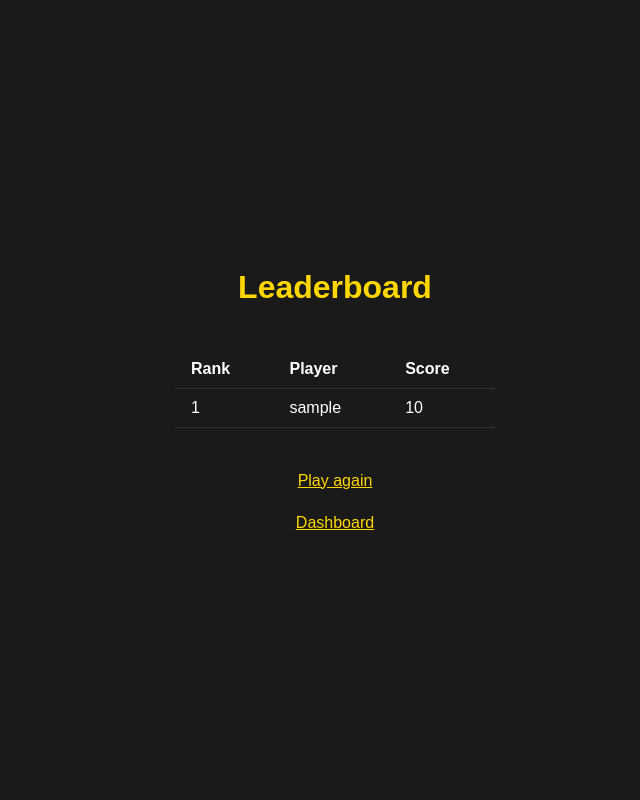
After one commit to silas-gh/ChessHILO, a Flask app: page /leaderboard in a window 1280 px wide. The commit adds this page. Shown: the whole page, without its empty margins (305-945 px from the left). Run offline with Flask 3, Linux system fonts and the light colour scheme; a database or web service that is not in the repository returns one stand-in record (values such as "Sample title"); some libraries are stand-ins or nearby versions.

Commit message:
implemented leaderboard; updated routes, added new executes, added leaderboard.html, styling and fixed minor bugs

```diff
--- a/src/app.py
+++ b/src/app.py
@@ -28,11 +28,13 @@ def login():
     if request.method == 'POST':
         username = request.form['username']
         password = request.form['password']
-        cursor.execute("SELECT password_hash FROM users WHERE username = %s", (username,))
+        cursor.execute("SELECT user_id, password_hash FROM users WHERE username = %s", (username,))
         user = cursor.fetchone()
 
-        if user and bcrypt.checkpw(password.encode('utf-8'), user[0].encode('utf-8')):
+        if user and bcrypt.checkpw(password.encode('utf-8'), user[1].encode('utf-8')):
+            session['user_id'] = str(user[0])
             session['username'] = username
+            session['is_guest'] = False
             session['started'] = False
             return redirect('/dashboard')
         else:
@@ -69,6 +71,7 @@ def register():
 
 @app.route('/guest')
 def guest():
+    session.pop('user_id', None)
     session['username'] = None
     session['is_guest'] = True
     session['started'] = False
@@ -133,12 +136,36 @@ def correct():
 
 @app.route('/incorrect')
 def incorrect():
-    # save score, add to leaderboard ?
-    # or track personal best in the corner or something
+    user_id = session.get('user_id')
+    score = session.get('score', 0)
+
+    print("saving score:", score, "for user_id:", user_id)
+
+    if user_id:
+        cursor.execute("""
+            INSERT INTO leaderboard (user_id, score)
+            VALUES (%s, %s)
+            ON CONFLICT (user_id)
+            DO UPDATE SET score = GREATEST(leaderboard.score, EXCLUDED.score)
+        """, (user_id, session.get('score', 0)))
+        conn.commit()
+
     session['started'] = False
-    return redirect('/')
+    return redirect('/leaderboard')
 
+@app.route('/leaderboard')
+def leaderboard():
+    cursor.execute("""
+        SELECT users.username, leaderboard.score
+        FROM leaderboard
+        JOIN users ON leaderboard.user_id = users.user_id
+        ORDER BY leaderboard.score DESC, users.username ASC
+        LIMIT 10
+    """)
 
+    scores = cursor.fetchall()
+
+    return render_template('leaderboard.html', scores=scores)
 
 
 if __name__ == '__main__':
--- a/src/static/style.css
+++ b/src/static/style.css
@@ -95,3 +95,41 @@ button:hover {
   color: white;
   font-size: 14px;
 }
+
+table {
+    border-collapse: collapse;
+    margin: 20px 0;
+}
+
+.leaderboard {
+  display: flex;
+  flex-direction: column;
+  align-items: center;
+  justify-content: center;
+  gap: 24px;
+  background: #1a1a1a;
+  color: white;
+}
+
+.leaderboard h1 {
+  display: block;
+  color: gold;
+}
+
+.leaderboard table {
+  border-collapse: collapse;
+  min-width: 320px;
+  color: white;
+}
+
+.leaderboard th,
+.leaderboard td {
+  padding: 10px 16px;
+  border-bottom: 1px solid #333;
+  text-align: left;
+}
+
+.leaderboard a {
+  color: gold;
+  margin: 0 8px;
+}
--- /dev/null
+++ b/src/templates/leaderboard.html
@@ -0,0 +1,36 @@
+<!DOCTYPE html>
+<html>
+<head>
+    <title>Leaderboard</title>
+    <link rel="stylesheet" href="{{ url_for('static', filename='style.css') }}">
+</head>
+<body class ="leaderboard">
+    <h1>Leaderboard</h1>
+
+    {% if scores %}
+        <table>
+            <thead>
+                <tr>
+                    <th>Rank</th>
+                    <th>Player</th>
+                    <th>Score</th>
+                </tr>
+            </thead>
+            <tbody>
+                {% for username, score in scores %}
+                    <tr>
+                        <td>{{ loop.index }}</td>
+                        <td>{{ username }}</td>
+                        <td>{{ score }}</td>
+                    </tr>
+                {% endfor %}
+            </tbody>
+        </table>
+    {% else %}
+        <p>No scores yet.</p>
+    {% endif %}
+
+    <a href="/game">Play again</a>
+    <a href="/dashboard">Dashboard</a>
+</body>
+</html>
```
